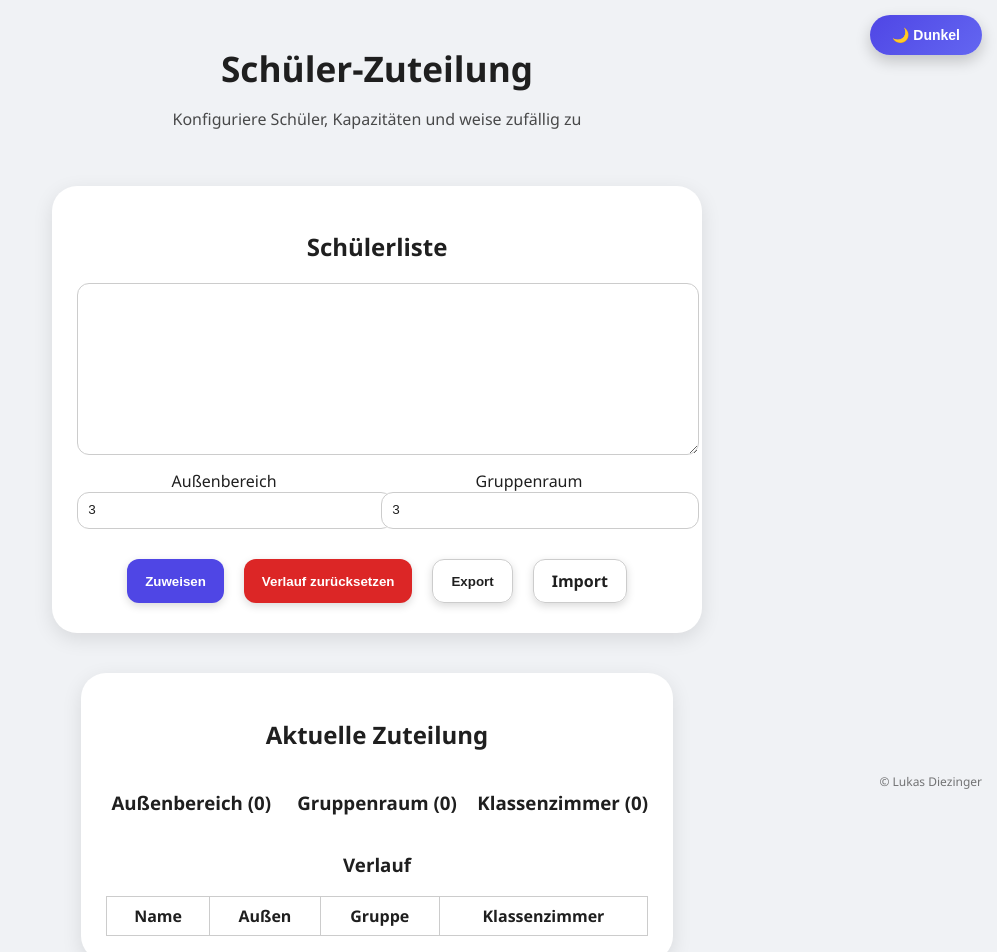
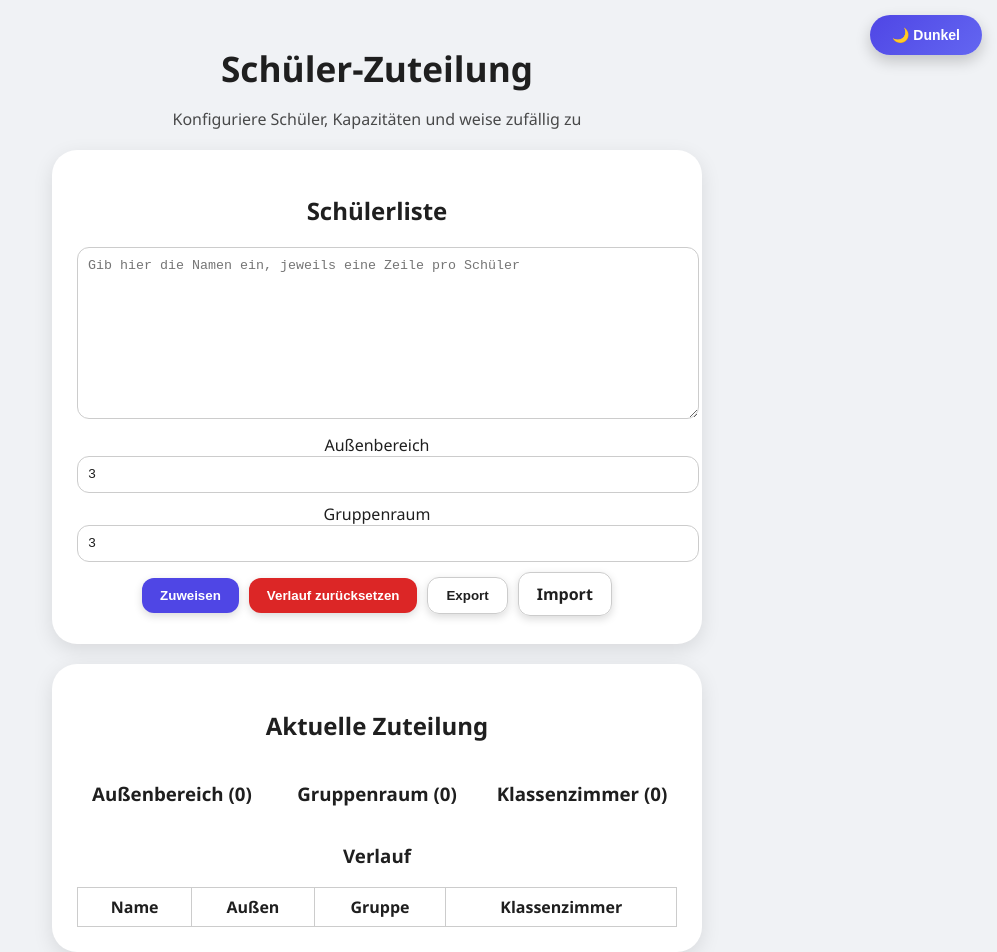
Before and after one commit to TheUltimateVxnom/ZuteilungSchueler, a React (Vite) app: page / in a window 1280 px wide. Shown: the top 952 px of the page, without its empty margins (283-1280 px from the left). Built offline with nearby package versions, Linux system fonts and the light colour scheme.

Commit message:
Update App.jsx

```diff
--- a/src/App.jsx
+++ b/src/App.jsx
@@ -1,7 +1,7 @@
 import React, { useEffect, useState } from "react";
 
 export default function App() {
-  const [studentsText, setStudentsText] = useState("");
+  const [studentsText, setStudentsText] = useState(""); // Start leer
   const [students, setStudents] = useState([]);
   const [capacityOutside, setCapacityOutside] = useState(3);
   const [capacityGroup, setCapacityGroup] = useState(3);
@@ -11,38 +11,44 @@ export default function App() {
   const [history, setHistory] = useState({});
   const STORAGE_KEY = "schueler_zuteilung_state_v1";
 
+  // Schülerliste parsen + History anpassen
   useEffect(() => {
-    const arr = studentsText.split(/\r?\n/).map(s => s.trim()).filter(s => s);
-    setStudents(Array.from(new Set(arr)));
-  }, [studentsText]);
+    const arr = studentsText
+      .split(/\r?\n/)
+      .map(s => s.trim())
+      .filter(s => s);
+    const uniq = Array.from(new Set(arr));
+    setStudents(uniq);
 
-  useEffect(() => {
+    if (uniq.length === 0) {
+      setHistory({});
+      localStorage.removeItem(STORAGE_KEY);
+    } else {
       try {
         const raw = localStorage.getItem(STORAGE_KEY);
         if (raw) {
           const parsed = JSON.parse(raw);
-        if (parsed.history) setHistory(parsed.history);
+          if (parsed.history) {
+            const filteredHistory = {};
+            uniq.forEach(name => {
+              if (parsed.history[name]) filteredHistory[name] = parsed.history[name];
+            });
+            setHistory(filteredHistory);
+          }
         }
       } catch {}
-  }, []);
+    }
+  }, [studentsText]);
 
   const persist = newHistory => {
     try { localStorage.setItem(STORAGE_KEY, JSON.stringify({ history: newHistory })); }
     catch {}
   };
 
-  const shuffleArray = arr => {
-    let copy = [...arr];
-    for (let i = copy.length - 1; i > 0; i--) {
-      const j = Math.floor(Math.random() * (i + 1));
-      [copy[i], copy[j]] = [copy[j], copy[i]];
-    }
-    return copy;
-  };
-
+  // Vollständig zufällige Zuweisung
   const assign = () => {
     if (!students.length) return;
-    const shuffled = shuffleArray(students);
+    const shuffled = [...students].sort(() => Math.random() - 0.5);
 
     const takeOutside = Math.min(capacityOutside, shuffled.length);
     const outsideSel = shuffled.slice(0, takeOutside);
@@ -56,7 +62,9 @@ export default function App() {
     setClassroom(rest);
 
     const newHistory = { ...history };
-    students.forEach(n => { if (!newHistory[n]) newHistory[n] = { outside:0, group:0, classroom:0 }; });
+    students.forEach(n => {
+      if (!newHistory[n]) newHistory[n] = { outside:0, group:0, classroom:0 };
+    });
     outsideSel.forEach(n => newHistory[n].outside++);
     groupSel.forEach(n => newHistory[n].group++);
     rest.forEach(n => newHistory[n].classroom++);
@@ -67,10 +75,10 @@ export default function App() {
   const resetHistory = () => { setHistory({}); localStorage.removeItem(STORAGE_KEY); };
   const exportJSON = () => {
     const blob = new Blob([JSON.stringify({students,capacityOutside,capacityGroup,history},null,2)], {type:"application/json"});
-    const url = URL.createObjectURL(blob);
-    const a = document.createElement("a");
-    a.href = url;
-    a.download = "schueler_zuteilung.json";
+    const url=URL.createObjectURL(blob);
+    const a=document.createElement("a");
+    a.href=url;
+    a.download="schueler_zuteilung.json";
     a.click();
     URL.revokeObjectURL(url);
   };
@@ -89,63 +97,77 @@ export default function App() {
   };
 
   return (
-    <div className="app-container" style={{ display: 'flex', flexDirection: 'column', alignItems: 'center' }}>
-      <header className="app-header">
-        <h1>Schüler-Zuteilung</h1>
-        <p>Konfiguriere Schüler, Kapazitäten und weise zufällig zu</p>
+    <div className="app-container flex flex-col items-center min-h-screen p-6">
+      <div className="app-inner w-full max-w-5xl">
+        <header className="app-header text-center mb-6">
+          <h1 className="text-3xl font-bold mb-2">Schüler-Zuteilung</h1>
+          <p className="text-gray-600">Konfiguriere Schüler, Kapazitäten und weise zufällig zu</p>
         </header>
 
-      <main className="app-main" style={{ display: 'flex', flexDirection: 'column', alignItems: 'center', width: '100%' }}>
+        <main className="app-main grid grid-cols-1 md:grid-cols-2 gap-6">
           <section className="card">
-          <h2>Schülerliste</h2>
+            <h2 className="text-xl font-semibold mb-2">Schülerliste</h2>
             <textarea
               value={studentsText}
               onChange={e=>setStudentsText(e.target.value)}
               rows={10}
               className="card-input"
+              placeholder="Gib hier die Namen ein, jeweils eine Zeile pro Schüler"
             />
-          <div className="card-controls" style={{ display:'flex', gap:'10px', justifyContent:'center', marginBottom:'15px' }}>
-            <label>Außenbereich<input type="number" value={capacityOutside} onChange={e=>setCapacityOutside(Number(e.target.value))}/></label>
-            <label>Gruppenraum<input type="number" value={capacityGroup} onChange={e=>setCapacityGroup(Number(e.target.value))}/></label>
+            <div className="card-controls flex gap-4 mt-4">
+              <label className="flex flex-col">Außenbereich
+                <input type="number" value={capacityOutside} onChange={e=>setCapacityOutside(Number(e.target.value))}/>
+              </label>
+              <label className="flex flex-col">Gruppenraum
+                <input type="number" value={capacityGroup} onChange={e=>setCapacityGroup(Number(e.target.value))}/>
+              </label>
             </div>
-          <div className="card-buttons" style={{ display:'flex', flexWrap:'wrap', justifyContent:'center', gap:'10px' }}>
+            <div className="card-buttons flex gap-2 mt-4 flex-wrap justify-center">
               <button onClick={assign} className="btn btn-primary">Zuweisen</button>
               <button onClick={resetHistory} className="btn btn-danger">Verlauf zurücksetzen</button>
               <button onClick={exportJSON} className="btn btn-outline">Export</button>
-            <label className="btn btn-outline cursor-pointer">Import<input type="file" style={{display:"none"}} onChange={e=>importJSON(e.target.files[0])}/></label>
+              <label className="btn btn-outline cursor-pointer">Import
+                <input type="file" style={{display:"none"}} onChange={e=>importJSON(e.target.files[0])}/>
+              </label>
             </div>
           </section>
 
           <section className="card">
-          <h2>Aktuelle Zuteilung</h2>
-          <div className="grid-section" style={{ width:'100%' }}>
-            <div><h3>Außenbereich ({outside.length})</h3><ul>{outside.map(n=><li key={n}>{n}</li>)}</ul></div>
-            <div><h3>Gruppenraum ({groupRoom.length})</h3><ul>{groupRoom.map(n=><li key={n}>{n}</li>)}</ul></div>
-            <div><h3>Klassenzimmer ({classroom.length})</h3><ul>{classroom.map(n=><li key={n}>{n}</li>)}</ul></div>
+            <h2 className="text-xl font-semibold mb-2">Aktuelle Zuteilung</h2>
+            <div className="grid-section mb-4">
+              <div>
+                <h3 className="font-medium mb-1">Außenbereich ({outside.length})</h3>
+                <ul className="list-disc ml-5">{outside.map(n=><li key={n}>{n}</li>)}</ul>
               </div>
-          <h3>Verlauf</h3>
-          <table className="history-table">
+              <div>
+                <h3 className="font-medium mb-1">Gruppenraum ({groupRoom.length})</h3>
+                <ul className="list-disc ml-5">{groupRoom.map(n=><li key={n}>{n}</li>)}</ul>
+              </div>
+              <div>
+                <h3 className="font-medium mb-1">Klassenzimmer ({classroom.length})</h3>
+                <ul className="list-disc ml-5">{classroom.map(n=><li key={n}>{n}</li>)}</ul>
+              </div>
+            </div>
+
+            <h3 className="text-lg font-semibold mb-2">Verlauf</h3>
+            <table className="history-table mx-auto">
               <thead>
                 <tr><th>Name</th><th>Außen</th><th>Gruppe</th><th>Klassenzimmer</th></tr>
               </thead>
               <tbody>
                 {students.map(name=>{
                   const row = history[name]||{outside:0,group:0,classroom:0};
-                return (
-                  <tr key={name}>
-                    <td>{name}</td>
-                    <td>{row.outside}</td>
-                    <td>{row.group}</td>
-                    <td>{row.classroom}</td>
-                  </tr>
-                );
+                  return (<tr key={name}><td>{name}</td><td>{row.outside}</td><td>{row.group}</td><td>{row.classroom}</td></tr>);
                 })}
               </tbody>
             </table>
           </section>
         </main>
 
-      <div className="footer-copyright">© Lukas Diezinger</div>
+        <footer className="mt-6 text-center text-sm text-gray-600">
+          <p>Hinweis: Verlauf wird lokal gespeichert. © Lukas Diezinger</p>
+        </footer>
+      </div>
     </div>
   );
 }
```
Lines whose indentation alone changed are shown as unchanged.
